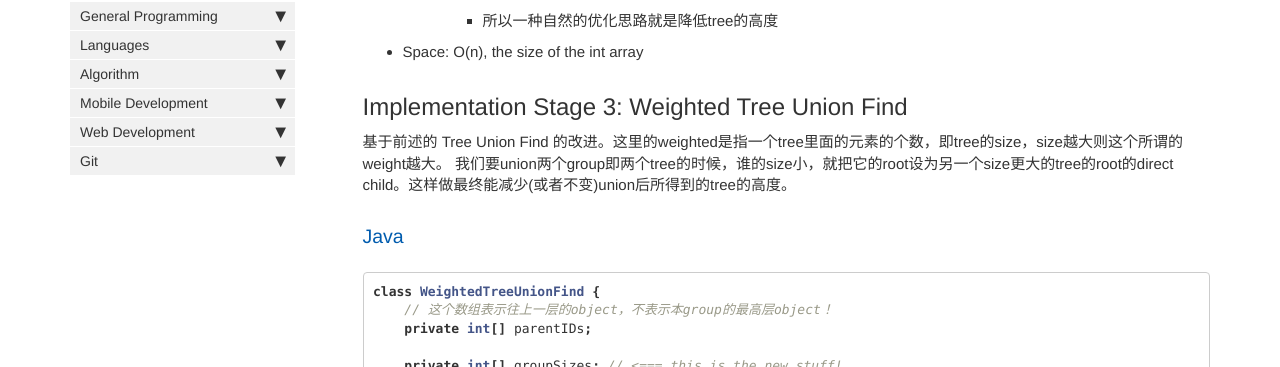
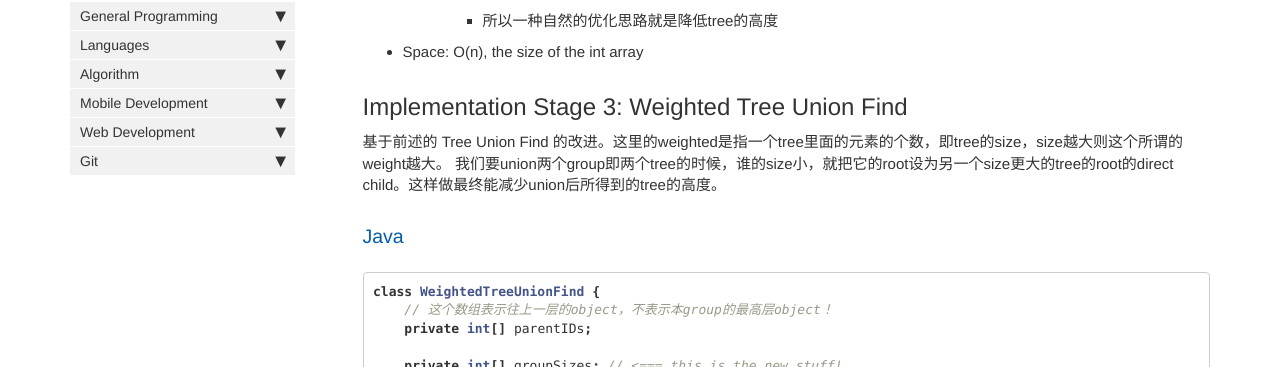
Before and after one commit to HungryOrc/hungryorc.github.io, a Jekyll site: the page built from pages/algorithm/algorithm_union_find.md, in a window 1280 px wide and 900 px high, scrolled down 3157 px. Shown: the part 127-494 px from the top of the window. Built offline with Jekyll 4.4.1, drawn with Linux system fonts in a browser that asks for light colours; nearby versions of some CDN libraries; comment, search, counter and statistics services are not loaded.

Commit message:
Update algorithm_union_find.md

````diff
--- a/pages/algorithm/algorithm_union_find.md
+++ b/pages/algorithm/algorithm_union_find.md
@@ -155,7 +155,7 @@ class TreeUnionFind {
 
 ## Implementation Stage 3: Weighted Tree Union Find
 基于前述的 Tree Union Find 的改进。这里的weighted是指一个tree里面的元素的个数，即tree的size，size越大则这个所谓的weight越大。
-我们要union两个group即两个tree的时候，谁的size小，就把它的root设为另一个size更大的tree的root的direct child。这样做最终能减少(或者不变)union后所得到的tree的高度。
+我们要union两个group即两个tree的时候，谁的size小，就把它的root设为另一个size更大的tree的root的direct child。这样做最终能减少union后所得到的tree的高度。
 
 ### Java
 ```java
````
